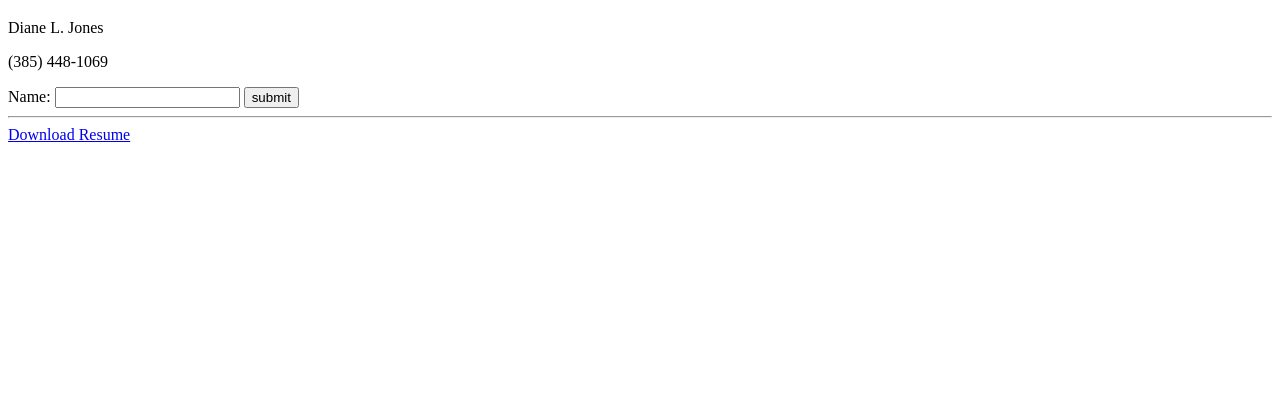
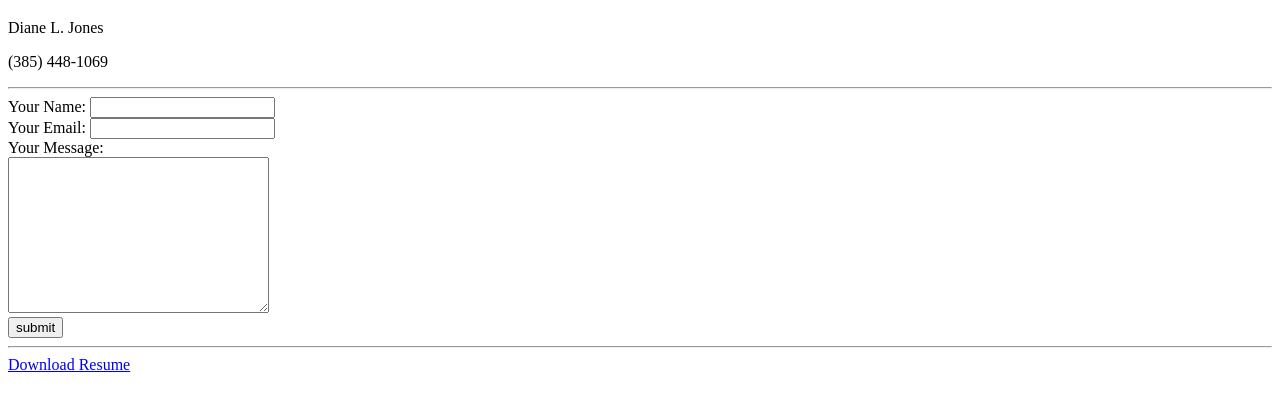
Before and after one commit to Jonesdl-2785/HTML---Personal-Website, a plain HTML site: page contact/contactme.html in a window 1280 px wide. Shown: the part 61-472 px from the top of the page. Drawn offline with Linux system fonts and the light colour scheme.

Commit message:
Update contactme.html

```diff
--- a/contact/contactme.html
+++ b/contact/contactme.html
@@ -12,16 +12,17 @@
   <h1>My Contact Details</h1>
   <p>Diane L. Jones</p>
   <p>(385) 448-1069</p>
-
-  <form class="" action="index.html" method="post">
-    <label for="name">Name: </label>
-    <input type="text" name="name" value="">
+  <hr>
+  <form class="" action="mailto:dljpro.27@gmail.com" method="post" enctype="text/plain">
+    <label for="name">Your Name: </label>
+    <input type="text" name="yourName" value=""><br>
+    <label for="email">Your Email: </label>
+    <input type="email" name="yourEmail" value=""><br>
+    <label for="message">Your Message: </label><br>
+    <textarea name="yourMessage" rows="10" cols="30"></textarea><br>
     <input type="submit" name="submit" value="submit">
-
-
   </form>
-
-<hr>
+  <hr>
   <!-- To be updated.  Added for demonstration only -->
   <a href="docs/Jones, Diane L_wd_basic.docx">Download Resume</a>
 </body>
```
